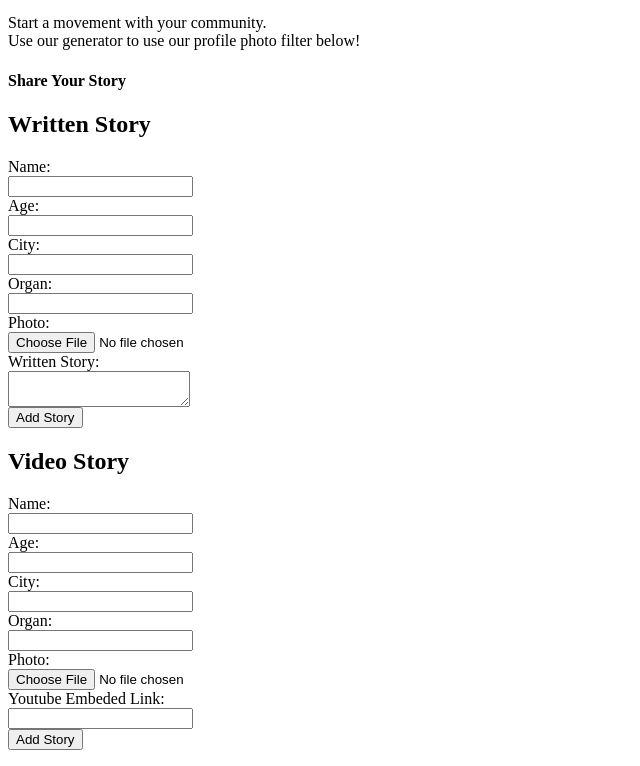
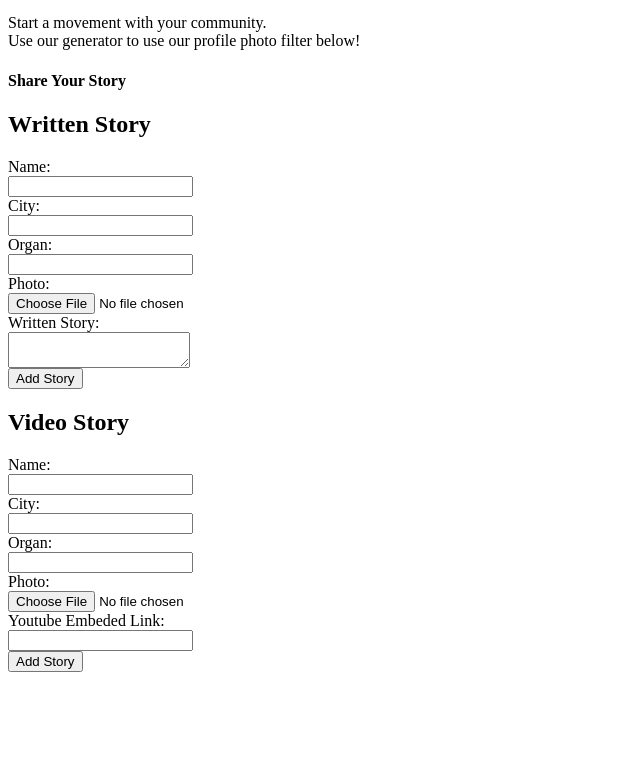
Before and after one commit to liamstewart23/organdonor, a PHP site: page /koza_lauren_3014_r3/partials/share.php in a window 1280 px wide. Shown: the part 309-1075 px from the top of the page, without its empty margins (0-640 px from the left). After the commit the page ends 981 px from the top, so only its background shows below. Run offline with PHP 8.4, Linux system fonts and the light colour scheme.

Commit message:
fixed share page form

```diff
--- a/partials/share.php
+++ b/partials/share.php
@@ -3,7 +3,6 @@
 
 	if(isset($_POST['submitWritten'])){
 		$name = trim($_POST['name']);
-		$age = trim($_POST['age']);
 		$city = trim($_POST['city']);
 		$organ = trim($_POST['organ']);
 		$photo = $_FILES['photo']['name'];
@@ -12,7 +11,7 @@
 		$story = trim($_POST['story']);
 		$type = "written";
 		$status = "pending";
-		$addStory = addStory($name,$age,$city,$organ,$photo,$thumb,$story,$video,$type,$status);
+		$addStory = addStory($name,$city,$organ,$photo,$thumb,$story,$video,$type,$status);
 		$message = $addStory;
 
 		if ($message == 1){//if story was successfully added
@@ -21,7 +20,6 @@
 	}
 	if(isset($_POST['submitVideo'])){
 		$name = trim($_POST['name']);
-		$age = trim($_POST['age']);
 		$city = trim($_POST['city']);
 		$organ = trim($_POST['organ']);
 		$photo = $_FILES['photo']['name'];
@@ -30,7 +28,7 @@
 		$story = "";
 		$type = "video";
 		$status = "pending";
-		$addStory = addStory($name,$age,$city,$organ,$photo,$thumb,$story,$video,$type,$status);
+		$addStory = addStory($name,$city,$organ,$photo,$thumb,$story,$video,$type,$status);
 		$message = $addStory;
 
 		if ($message == 1){//if story was successfully added
@@ -80,9 +78,6 @@
 					<label>Name:</label><br>
 					<input required type="text" name="name" value="<?php if(!empty($name)){echo $name;} ?>"><br>
 
-					<label>Age:</label><br>
-					<input required type="text" name="age" value="<?php if(!empty($age)){echo $age;} ?>"><br>
-
 					<label>City:</label><br>
 					<input required type="text" name="city" value="<?php if(!empty($city)){echo $city;} ?>"><br>
 
@@ -110,9 +105,6 @@
 					<label>Name:</label><br>
 					<input required type="text" name="name" value="<?php if(!empty($name)){echo $name;} ?>"><br>
 
-					<label>Age:</label><br>
-					<input required type="text" name="age" value="<?php if(!empty($age)){echo $age;} ?>"><br>
-
 					<label>City:</label><br>
 					<input required type="text" name="city" value="<?php if(!empty($city)){echo $city;} ?>"><br>
 
```
